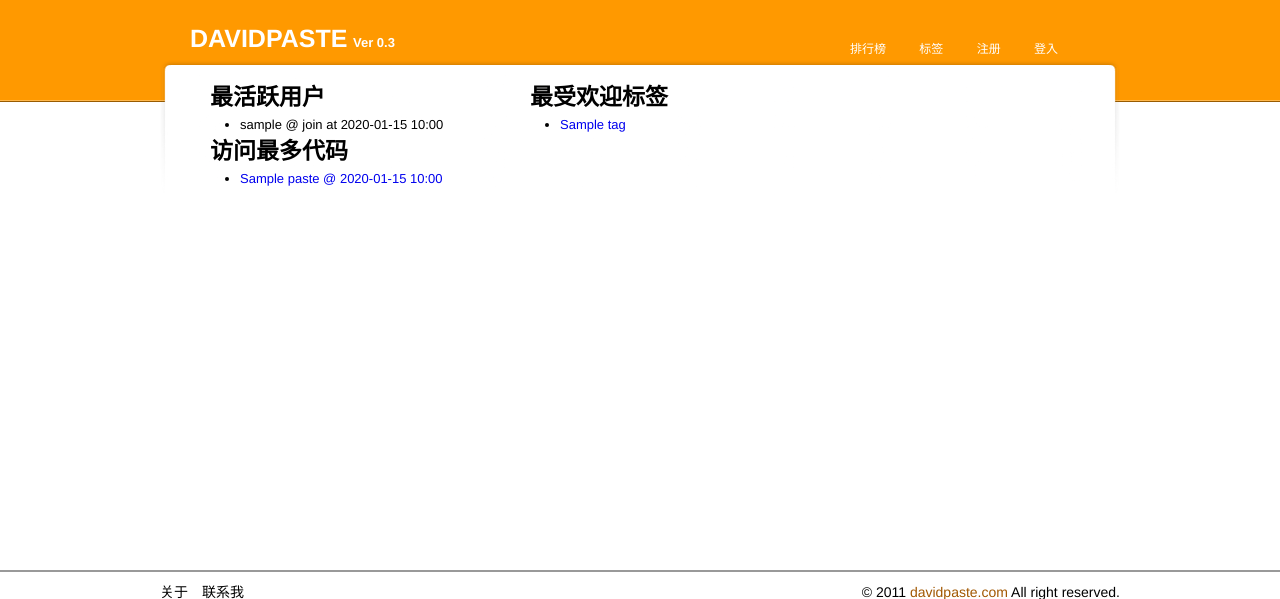
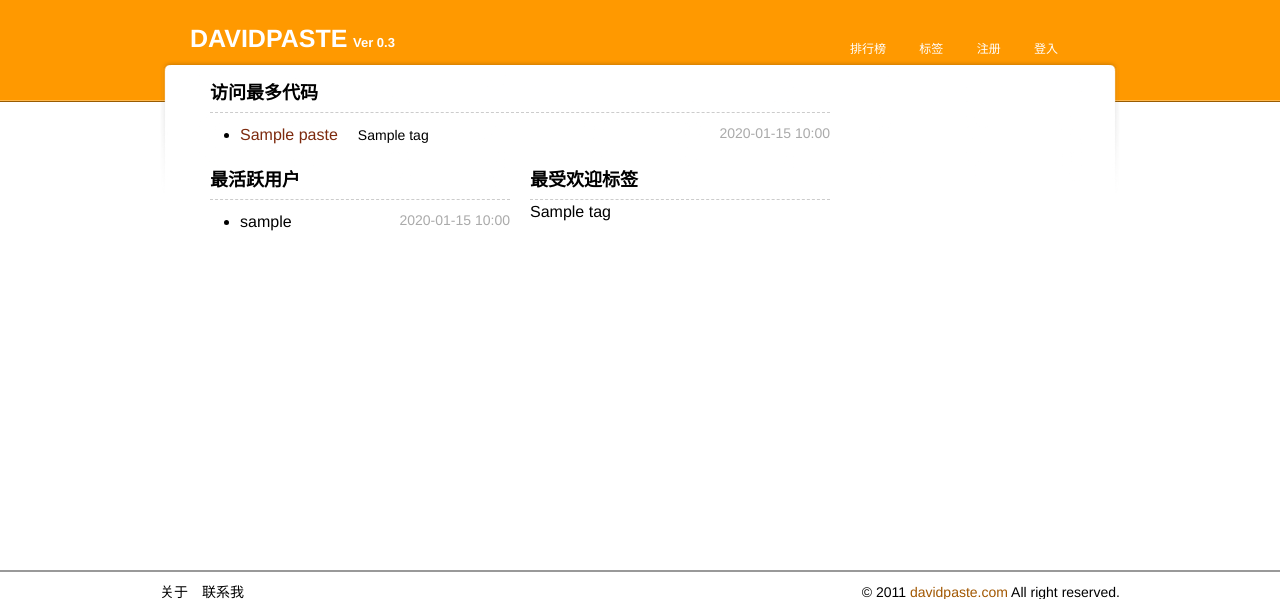
Before and after one commit to darth30joker/davidpaste.com, a Flask app: template templates/rankapp/rank.html in a window 1280 px wide. Shown: the top 599 px of the page. Run offline with Flask 2, Linux system fonts and the light colour scheme; the template is opened without the code that fills it: most values are stand-ins (such as "Sample title", 1, 10 or a date in 2020); parts of the project's set-up code (start-up, migrations or seed data) failed here and were passed over.

Commit message:
modify rank page and css

```diff
--- a/static/css/styles.css
+++ b/static/css/styles.css
@@ -242,4 +242,45 @@ div#top ul li a:visited {
 /** rank page **/
 div.rank {
     float:left;
+    margin-bottom:20px;
 }
+div.rank h2 {
+    font-size:18px;
+    border-bottom:1px dashed #ccc;
+    padding-bottom:5px;
+}
+div.rank ul li {
+    margin-top:10px;
+    font-size:16px;
+}
+div.rank ul li a {
+    font-size:16px;
+    margin-right:20px;
+}
+div.rank ul li a:link,
+div.rank ul li a:visited {
+    color:#7d2a0e;
+}
+div.rank ul li a.tag {
+    font-size:14px;
+    margin-right:5px;
+}
+div.rank ul li span {
+    float:right;
+    color:#aaa;
+    font-size:14px;
+}
+div.rank a.tag {
+    font-size:16px;
+    margin-right:10px;
+}
+div.rank ul li a.tag:link,
+div.rank ul li a.tag:visited,
+div.rank a.tag:link,
+div.rank a.tag:visited {
+    color:black;
+}
+div.rank ul li a.tag:hover,
+div.rank a.tag:hover {
+    color:red;
+}
--- a/templates/rankapp/rank.html
+++ b/templates/rankapp/rank.html
@@ -1,22 +1,23 @@
 {% extends 'base.html' %}
 {% block title %}排行榜{% endblock %}
 {% block content %}
+<div class="rank grid_8">
+    <h2>访问最多代码</h2>
+    <ul>{% for paste in top_pastes %}
+        <li><a href="{{ url_for('pasteapp.view', paste_id=paste.id) }}">{{ paste.title }}</a>{% for tag in paste.tags %}<a href="{{ url_for('tagapp.view', tag_name=tag.name) }}" class="tag">{{ tag.name }}</a>{% endfor %}<span>{{ paste.created_time | dateformat }}<span></li>
+        {% endfor %}</ul>
+</div>
 <div class="rank grid_4">
     <h2>最活跃用户</h2>
     <ul>{% for user in top_users %}
-        <li>{{ user.nickname }} @ join at {{ user.created_time | dateformat }}</li>
+        <li>{{ user.nickname }}<span>{{ user.created_time | dateformat }}</span></li>
         {% endfor %}</ul>
 </div>
 <div class="rank grid_4">
     <h2>最受欢迎标签</h2>
-    <ul>{% for tag in top_tags %}
-        <li><a href="{{ url_for('tagapp.view', tag_name=tag.name) }}">{{ tag.name }}</a></li>
-        {% endfor %}</ul>
+    {% for tag in top_tags %}
+        <a href="{{ url_for('tagapp.view', tag_name=tag.name) }}" class="tag">{{ tag.name }}</a>
+    {% endfor %}
 </div>
-<div class="rank grid_4">
-    <h2>访问最多代码</h2>
-    <ul>{% for paste in top_pastes %}
-        <li><a href="{{ url_for('pasteapp.view', paste_id=paste.id) }}">{{ paste.title }} @ {{ paste.created_time | dateformat }}</a></li>
-        {% endfor %}</ul>
-</div>
+
 {% endblock %}
```
Also changed, not shown: db.sqlite.
